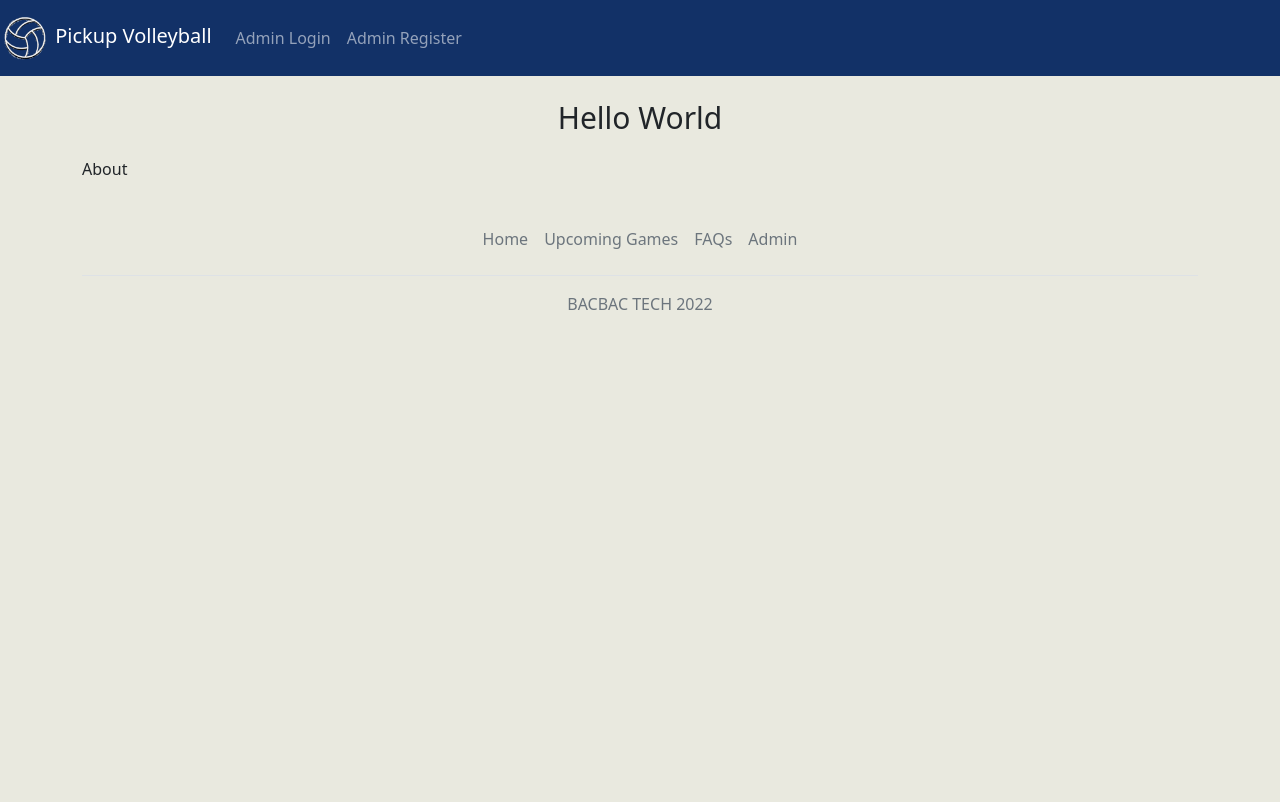
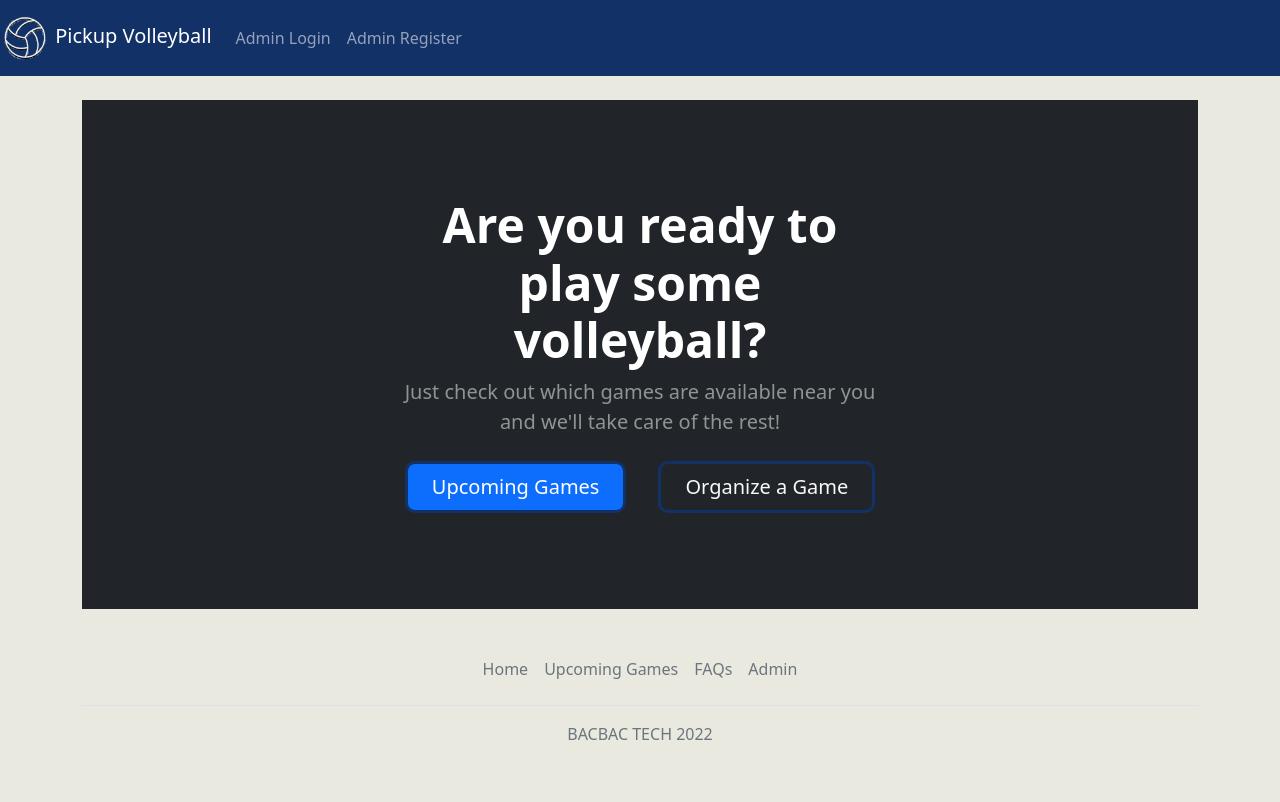
Before and after one commit to survivorchicken9/pickup-volleyball, a Flask app: page / in a window 1280 px wide. Before the commit the page ends 310 px from the top, so only its background shows below. Run offline with Flask 2, Linux system fonts and the light colour scheme.

Commit message:
Homepage html added text

```diff
--- a/templates/index.html
+++ b/templates/index.html
@@ -3,8 +3,20 @@
 {% block title %}Homepage{% endblock %}
 
 {% block main %}
-    <h2 class="container-fluid heading mt-3 mb-4">Hello World</h2>
-
-    <h6>About</h6>
-
+    <header class="bg-dark py-5">
+            <div class="container px-5">
+                <div class="row gx-5 justify-content-center">
+                    <div class="col-lg-6">
+                        <div class="text-center my-5">
+                            <h1 class="display-5 fw-bolder text-white mb-2">Are you ready to play some volleyball?</h1>
+                            <p class="lead text-white-50 mb-4">Just check out which games are available near you and we'll take care of the rest!</p>
+                            <div class="d-grid gap-3 d-sm-flex justify-content-sm-center">
+                                <a class="btn btn-primary btn-lg px-4 me-sm-3" href="/games/home">Upcoming Games</a>
+                                <a class="btn btn-outline-light btn-lg px-4" href="/admin/login">Organize a Game</a>
+                            </div>
+                        </div>
+                    </div>
+                </div>
+            </div>
+        </header>
 {% endblock %}
```
